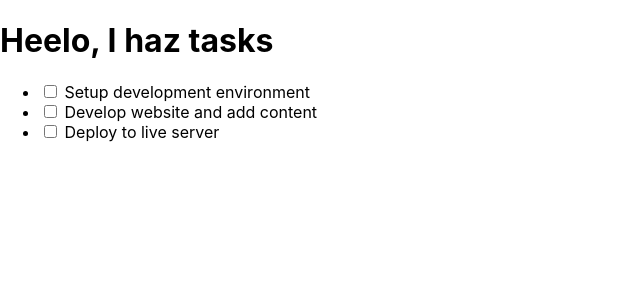
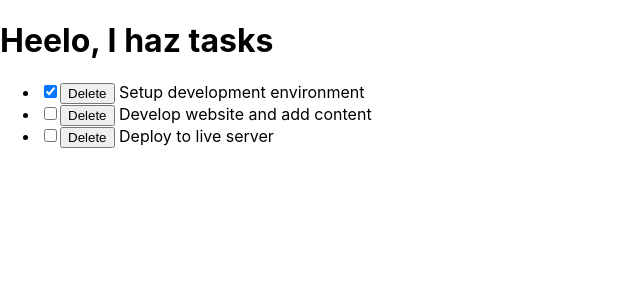
Before and after one commit to connor-hood/todoList, a React (Create React App) app: page / in a window 1280 px wide. Shown: the top 300 px of the page, without its empty margins (0-640 px from the left). Built offline with nearby package versions, Linux system fonts and the light colour scheme.

Commit message:
working on delete buttons

```diff
--- a/src/components/TodoContainer.js
+++ b/src/components/TodoContainer.js
@@ -24,11 +24,27 @@ class TodoContainer extends React.Component {
           }
         ]
        };
+       handleChange= (id) => {
+           this.setState(prevState => ({
+               todos: prevState.todos.map(todo => {
+                   if (todo.id === id) {
+                       return {
+                           ...todo,
+                           completed: !todo.completed,
+                       }
+                   }
+                   return todo;
+               }),
+           }));
+       }
+       delTodo = id => {
+           console.log("deleted", id)
+       };
     render() {
         return (
             <div>
                 <Header />
-                <TodosList todos={this.state.todos} />
+                <TodosList todos={this.state.todos} handleChangeProps={this.handleChange} deleteTodoProps={this.delTodo}/>
             </div>
         );
     }
--- a/src/components/TodoItem.js
+++ b/src/components/TodoItem.js
@@ -4,7 +4,10 @@ import styles from "../TodoItem.module.css"
 class TodoItem extends Component {
     render() {
         return <li>
-            <input type="checkbox"/> {this.props.todo.title}</li>
+            <input type="checkbox"
+             checked={this.props.todo.completed}
+             onChange={() => this.props.handleChangeProps(this.props.todo.id)}/>
+             <button onClick={() => this.props.deleteTodoProps(this.props.todo.id)}>Delete</button> {this.props.todo.title}</li>
     }
 }
 
--- a/src/components/TodosList.js
+++ b/src/components/TodosList.js
@@ -8,7 +8,11 @@ class TodosList extends Component{
             <div>
                 <ul>
                     {this.props.todos.map(todo => (
-                        <TodoItem key={todo.id} todo={todo} />
+                        <TodoItem
+                        key={todo.id}
+                        todo={todo}
+                        handleChangeProps={this.props.handleChangeProps}
+                        deleteTodoProps={this.props.deleteTodoProps}/>
                     ))}
                 </ul>
             </div>
--- a/src/index.js
+++ b/src/index.js
@@ -1,4 +1,4 @@
-import React from 'react';
+import React, { StrictMode } from 'react';
 import ReactDOM from 'react-dom';
 import './index.css';
 import TodoContainer from './components/TodoContainer';
@@ -8,6 +8,7 @@ ReactDOM.render(
 
     <TodoContainer />,
   document.getElementById('root')
+
 );
 
 // If you want to start measuring performance in your app, pass a function
```
